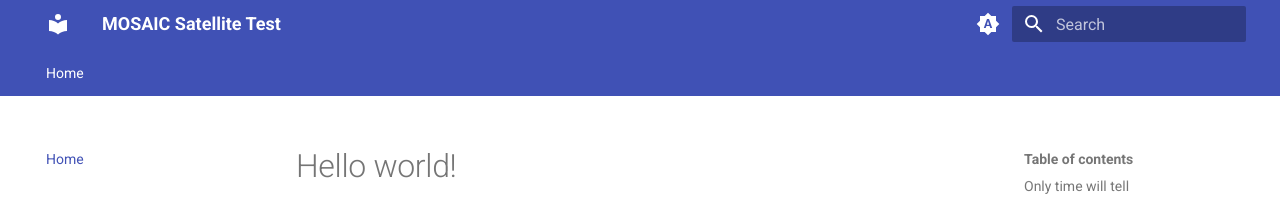
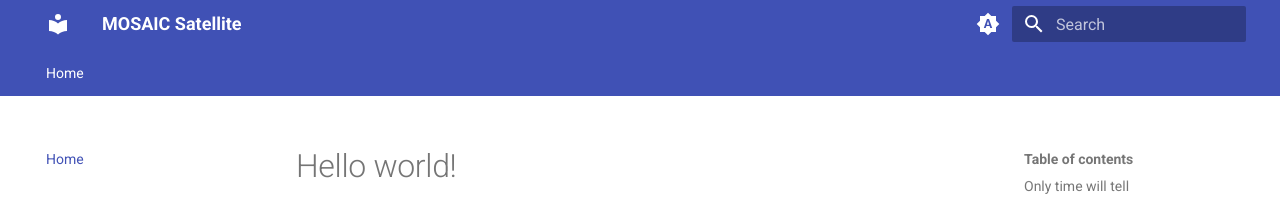
Before and after one commit to MOSAIC-Satellite/Documentation, an MkDocs documentation site: the page built from docs/index.md, in a window 1280 px wide. Shown: the top 205 px of the page. Built offline with MkDocs 1.6.1 and Material for MkDocs 9.7.7, drawn with Linux system fonts in a browser that asks for light colours.

Commit message:
Update mkdocs.yaml

```diff
--- a/mkdocs.yaml
+++ b/mkdocs.yaml
@@ -1,4 +1,4 @@
-site_name: MOSAIC Satellite Test
+site_name: MOSAIC Satellite
 
 theme:
   name: material
```
